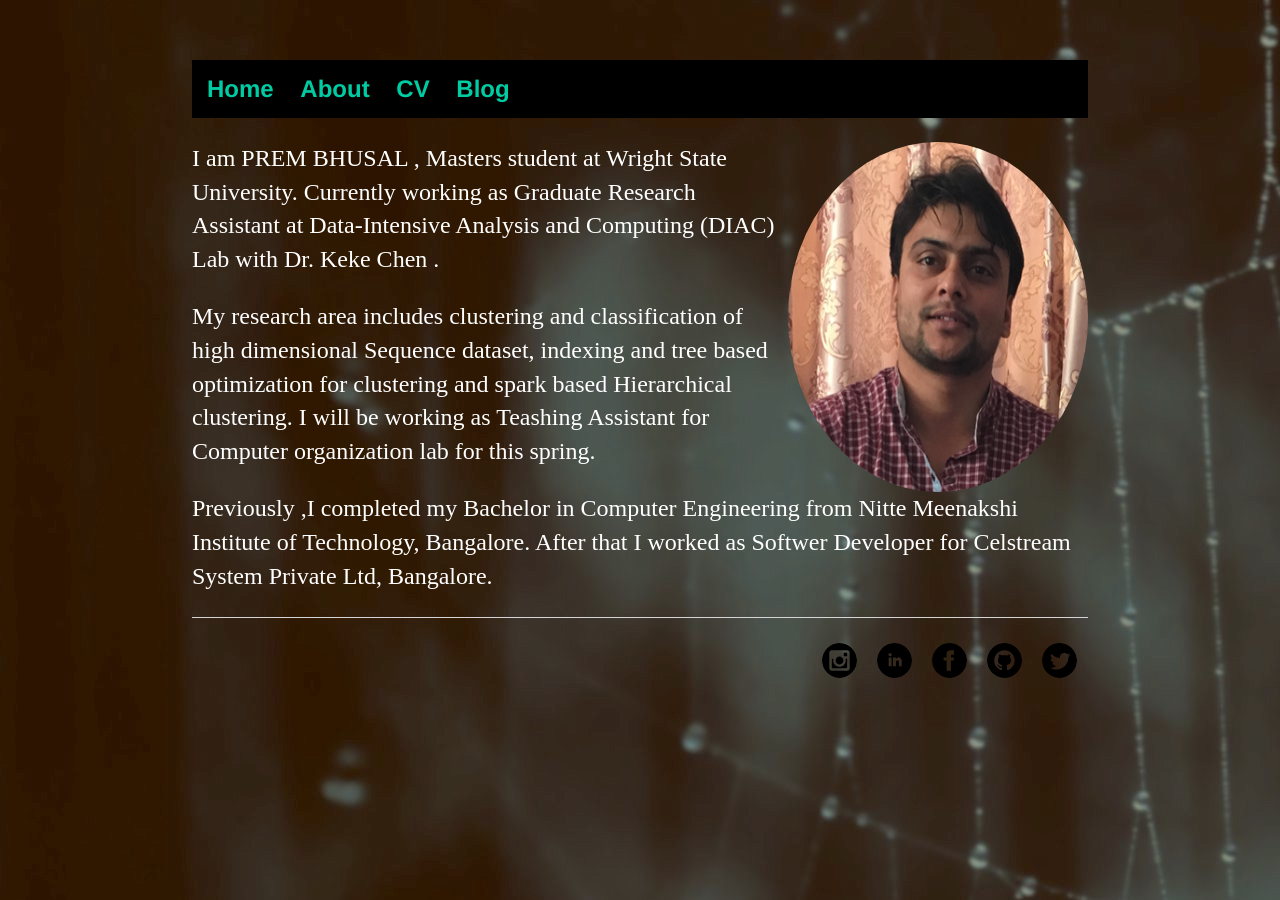
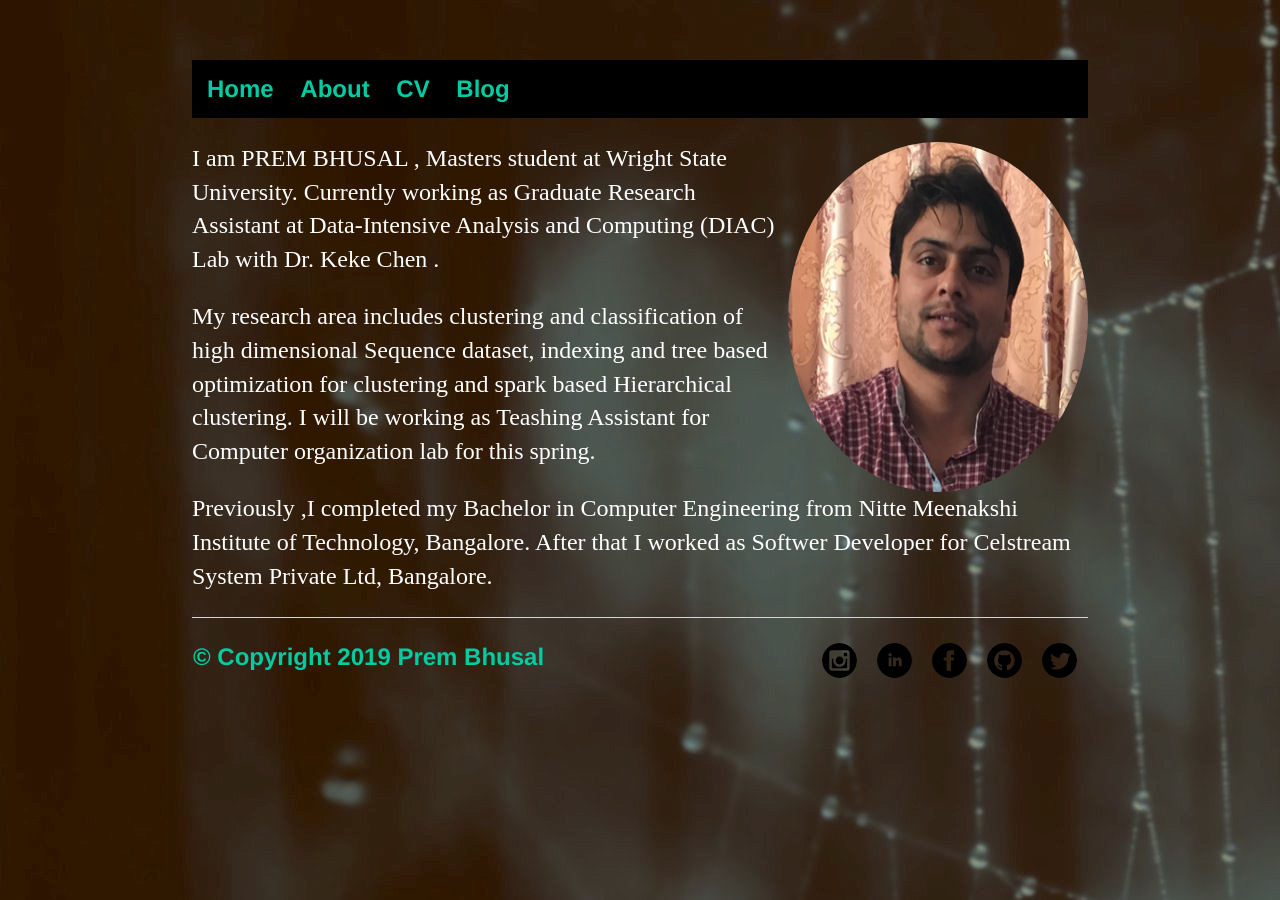
Before and after one commit to prembhusal/prembhusalWebsite, a Jekyll site: the page built from index.html, in a window 1280 px wide. Built offline with Jekyll 4.4.1, drawn with Linux system fonts in a browser that asks for light colours.

Commit message:
Update default.html

```diff
--- a/_layouts/default.html
+++ b/_layouts/default.html
@@ -40,7 +40,7 @@
 				<img title="Instagram" alt="RSS" src="/icon/iconmonstr-instagram-9.svg" class="social-icon" />
 				</a>
 				</div>
-
+				<div>&copy; Copyright 2019 Prem Bhusal</div>
 				</ul>
 			</footer>
 		</body>
```
